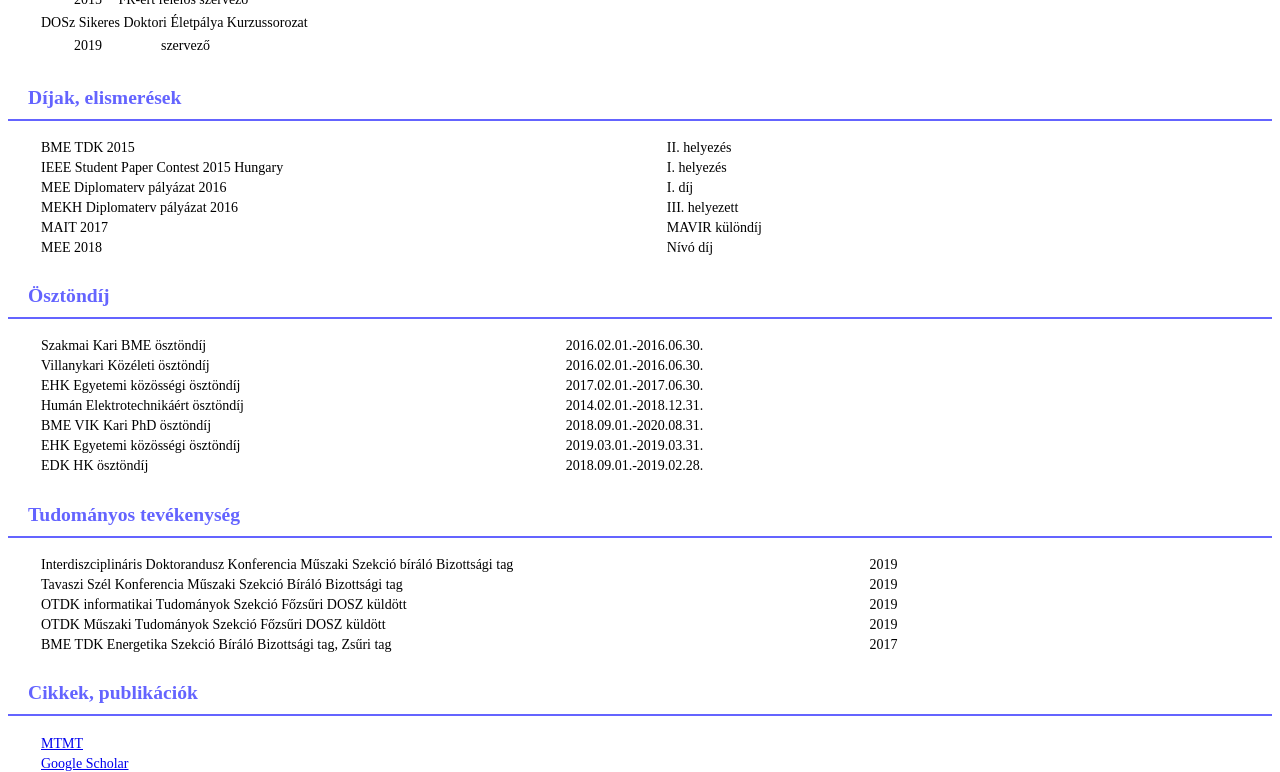
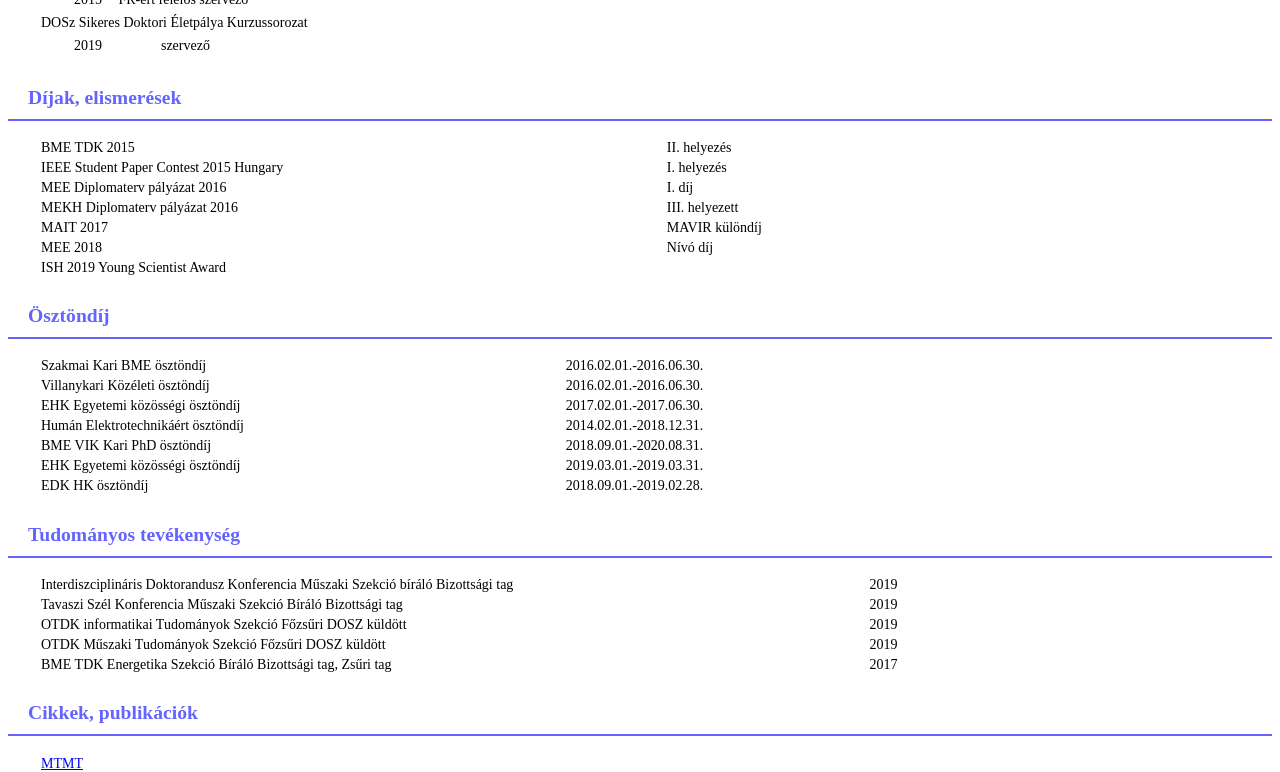
Before and after one commit to totyabaja/toth.zoltan, a Jekyll site: the page built from index.html, in a window 1280 px wide and 900 px high, scrolled down 1889 px, cut to the strip 0-772 px from the top of the window. Built offline with Jekyll 4.4.1, drawn with Linux system fonts in a browser that asks for light colours; the list of posts is cut into pages by our own code.

Commit message:
Update dijak.yml

```diff
--- a/_data/dijak.yml
+++ b/_data/dijak.yml
@@ -23,3 +23,7 @@ dijak:
     neveEN:
     fok: Nívó díj
     mikor:
+  - neve: ISH 2019 Young Scientist Award
+    neveEN:
+    fok:
+    mikor:
```
